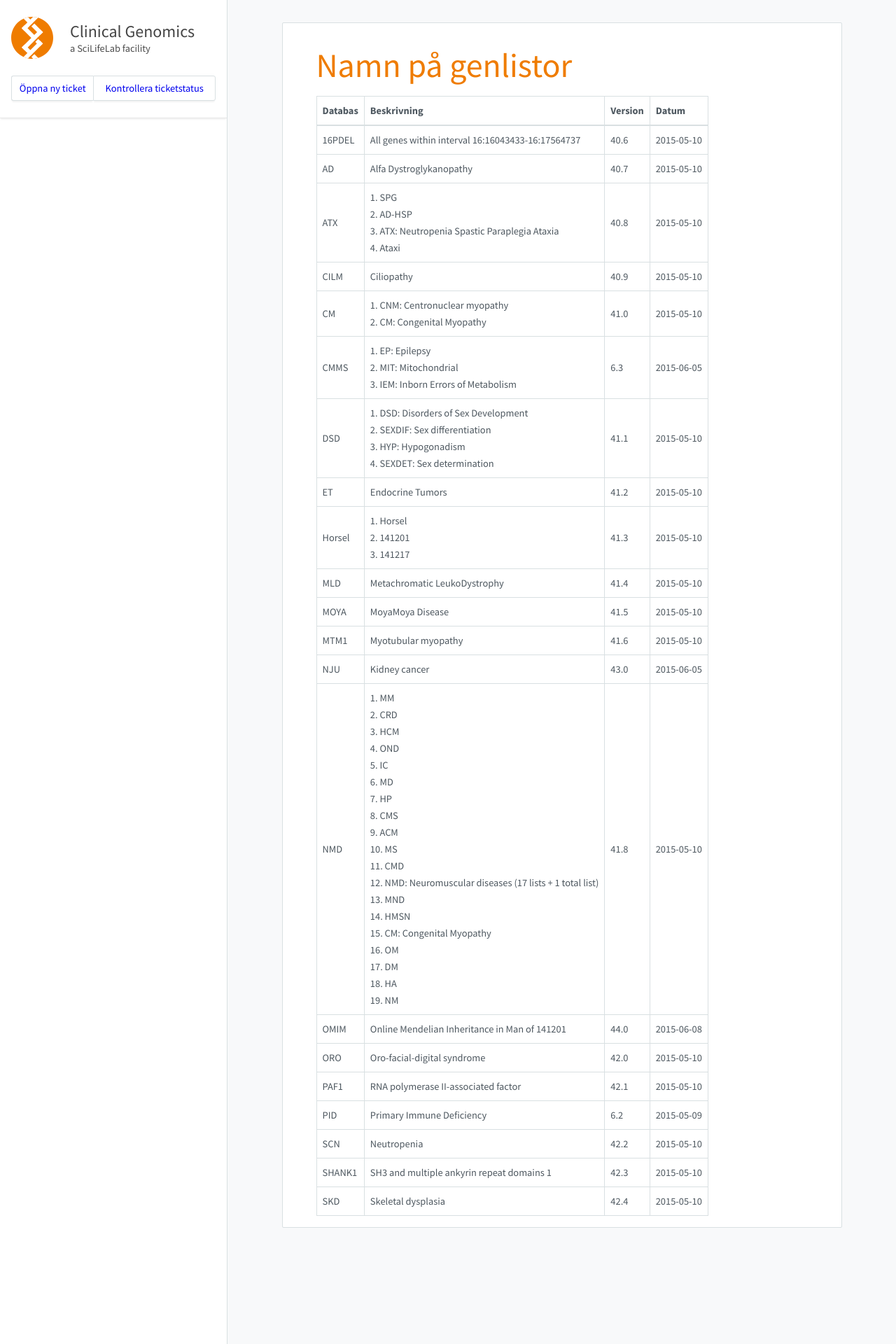
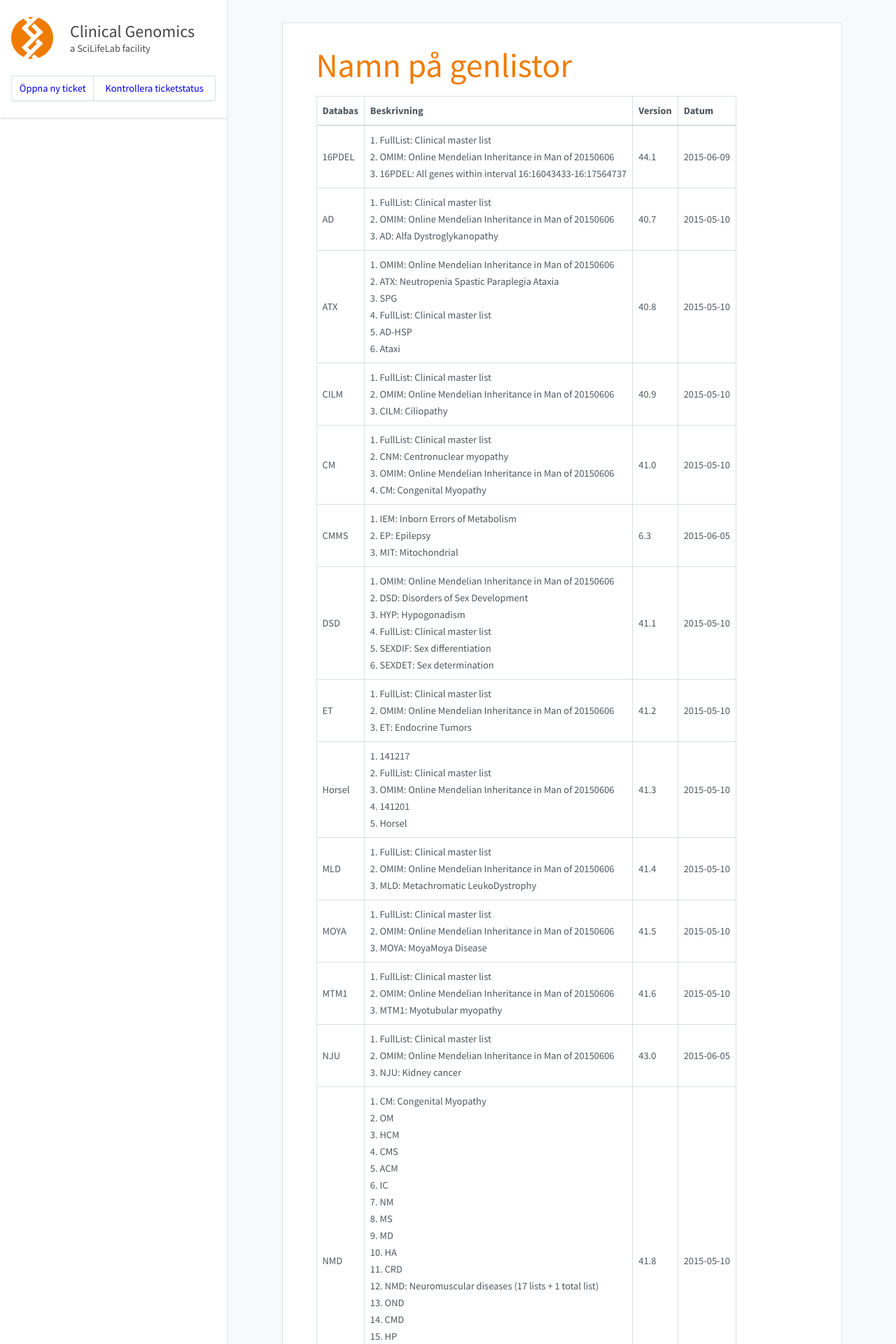
Before and after one commit to Clinical-Genomics/clinical-genomics.github.io, a Jekyll site: the page built from _pages/namnpagenlistor.md, in a window 1280 px wide. Shown: the top 1920 px of the page at 70% size. Built offline with Jekyll 4.4.1, drawn with Linux system fonts in a browser that asks for light colours; nearby versions of some CDN libraries; some of the changed text lies outside the part shown.

Commit message:
Update to cust002-16PDEL.txt

```diff
--- a/_pages/namnpagenlistor.md
+++ b/_pages/namnpagenlistor.md
@@ -8,24 +8,24 @@
 
 |Databas|Beskrivning|Version|Datum|
 |---|---|---|---|
-|16PDEL|All genes within interval 16:16043433-16:17564737|40.6|2015-05-10|
-|AD|Alfa Dystroglykanopathy|40.7|2015-05-10|
-|ATX|1. SPG<br />2. AD-HSP<br />3. ATX: Neutropenia Spastic Paraplegia Ataxia<br />4. Ataxi<br />|40.8|2015-05-10|
-|CILM|Ciliopathy|40.9|2015-05-10|
-|CM|1. CNM: Centronuclear myopathy<br />2. CM: Congenital Myopathy<br />|41.0|2015-05-10|
-|CMMS|1. EP: Epilepsy<br />2. MIT: Mitochondrial<br />3. IEM: Inborn Errors of Metabolism<br />|6.3|2015-06-05|
-|DSD|1. DSD: Disorders of Sex Development<br />2. SEXDIF: Sex differentiation<br />3. HYP: Hypogonadism<br />4. SEXDET: Sex determination<br />|41.1|2015-05-10|
-|ET|Endocrine Tumors|41.2|2015-05-10|
-|Horsel|1. Horsel<br />2. 141201<br />3. 141217<br />|41.3|2015-05-10|
-|MLD|Metachromatic LeukoDystrophy|41.4|2015-05-10|
-|MOYA|MoyaMoya Disease|41.5|2015-05-10|
-|MTM1|Myotubular myopathy|41.6|2015-05-10|
-|NJU|Kidney cancer|43.0|2015-06-05|
-|NMD|1. MM<br />2. CRD<br />3. HCM<br />4. OND<br />5. IC<br />6. MD<br />7. HP<br />8. CMS<br />9. ACM<br />10. MS<br />11. CMD<br />12. NMD: Neuromuscular diseases (17 lists + 1 total list)<br />13. MND<br />14. HMSN<br />15. CM: Congenital Myopathy<br />16. OM<br />17. DM<br />18. HA<br />19. NM<br />|41.8|2015-05-10|
-|OMIM|Online Mendelian Inheritance in Man of 141201|44.0|2015-06-08|
-|ORO|Oro-facial-digital syndrome|42.0|2015-05-10|
-|PAF1|RNA polymerase II-associated factor|42.1|2015-05-10|
+|16PDEL|1. FullList: Clinical master list<br />2. OMIM: Online Mendelian Inheritance in Man of 20150606<br />3. 16PDEL: All genes within interval 16:16043433-16:17564737<br />|44.1|2015-06-09|
+|AD|1. FullList: Clinical master list<br />2. OMIM: Online Mendelian Inheritance in Man of 20150606<br />3. AD: Alfa Dystroglykanopathy<br />|40.7|2015-05-10|
+|ATX|1. OMIM: Online Mendelian Inheritance in Man of 20150606<br />2. ATX: Neutropenia Spastic Paraplegia Ataxia<br />3. SPG<br />4. FullList: Clinical master list<br />5. AD-HSP<br />6. Ataxi<br />|40.8|2015-05-10|
+|CILM|1. FullList: Clinical master list<br />2. OMIM: Online Mendelian Inheritance in Man of 20150606<br />3. CILM: Ciliopathy<br />|40.9|2015-05-10|
+|CM|1. FullList: Clinical master list<br />2. CNM: Centronuclear myopathy<br />3. OMIM: Online Mendelian Inheritance in Man of 20150606<br />4. CM: Congenital Myopathy<br />|41.0|2015-05-10|
+|CMMS|1. IEM: Inborn Errors of Metabolism<br />2. EP: Epilepsy<br />3. MIT: Mitochondrial<br />|6.3|2015-06-05|
+|DSD|1. OMIM: Online Mendelian Inheritance in Man of 20150606<br />2. DSD: Disorders of Sex Development<br />3. HYP: Hypogonadism<br />4. FullList: Clinical master list<br />5. SEXDIF: Sex differentiation<br />6. SEXDET: Sex determination<br />|41.1|2015-05-10|
+|ET|1. FullList: Clinical master list<br />2. OMIM: Online Mendelian Inheritance in Man of 20150606<br />3. ET: Endocrine Tumors<br />|41.2|2015-05-10|
+|Horsel|1. 141217<br />2. FullList: Clinical master list<br />3. OMIM: Online Mendelian Inheritance in Man of 20150606<br />4. 141201<br />5. Horsel<br />|41.3|2015-05-10|
+|MLD|1. FullList: Clinical master list<br />2. OMIM: Online Mendelian Inheritance in Man of 20150606<br />3. MLD: Metachromatic LeukoDystrophy<br />|41.4|2015-05-10|
+|MOYA|1. FullList: Clinical master list<br />2. OMIM: Online Mendelian Inheritance in Man of 20150606<br />3. MOYA: MoyaMoya Disease<br />|41.5|2015-05-10|
+|MTM1|1. FullList: Clinical master list<br />2. OMIM: Online Mendelian Inheritance in Man of 20150606<br />3. MTM1: Myotubular myopathy<br />|41.6|2015-05-10|
+|NJU|1. FullList: Clinical master list<br />2. OMIM: Online Mendelian Inheritance in Man of 20150606<br />3. NJU: Kidney cancer<br />|43.0|2015-06-05|
+|NMD|1. CM: Congenital Myopathy<br />2. OM<br />3. HCM<br />4. CMS<br />5. ACM<br />6. IC<br />7. NM<br />8. MS<br />9. MD<br />10. HA<br />11. CRD<br />12. NMD: Neuromuscular diseases (17 lists + 1 total list)<br />13. OND<br />14. CMD<br />15. HP<br />16. DM<br />17. FullList: Clinical master list<br />18. MND<br />19. MM<br />20. HMSN<br />|41.8|2015-05-10|
+|OMIM|Online Mendelian Inheritance in Man of 20150606|43.0|2015-06-08|
+|ORO|1. ORO: Oro-facial-digital syndrome<br />2. FullList: Clinical master list<br />3. OMIM: Online Mendelian Inheritance in Man of 20150606<br />|42.0|2015-05-10|
+|PAF1|1. PAF1: RNA polymerase II-associated factor<br />2. FullList: Clinical master list<br />3. OMIM: Online Mendelian Inheritance in Man of 20150606<br />|42.1|2015-05-10|
 |PID|Primary Immune Deficiency|6.2|2015-05-09|
-|SCN|Neutropenia|42.2|2015-05-10|
-|SHANK1|SH3 and multiple ankyrin repeat domains 1|42.3|2015-05-10|
-|SKD|Skeletal dysplasia|42.4|2015-05-10|
+|SCN|1. SCN: Neutropenia<br />2. FullList: Clinical master list<br />3. OMIM: Online Mendelian Inheritance in Man of 20150606<br />|42.2|2015-05-10|
+|SHANK1|1. FullList: Clinical master list<br />2. OMIM: Online Mendelian Inheritance in Man of 20150606<br />3. SHANK1: SH3 and multiple ankyrin repeat domains 1<br />|42.3|2015-05-10|
+|SKD|1. FullList: Clinical master list<br />2. OMIM: Online Mendelian Inheritance in Man of 20150606<br />3. SKD: Skeletal dysplasia<br />|42.4|2015-05-10|
```
